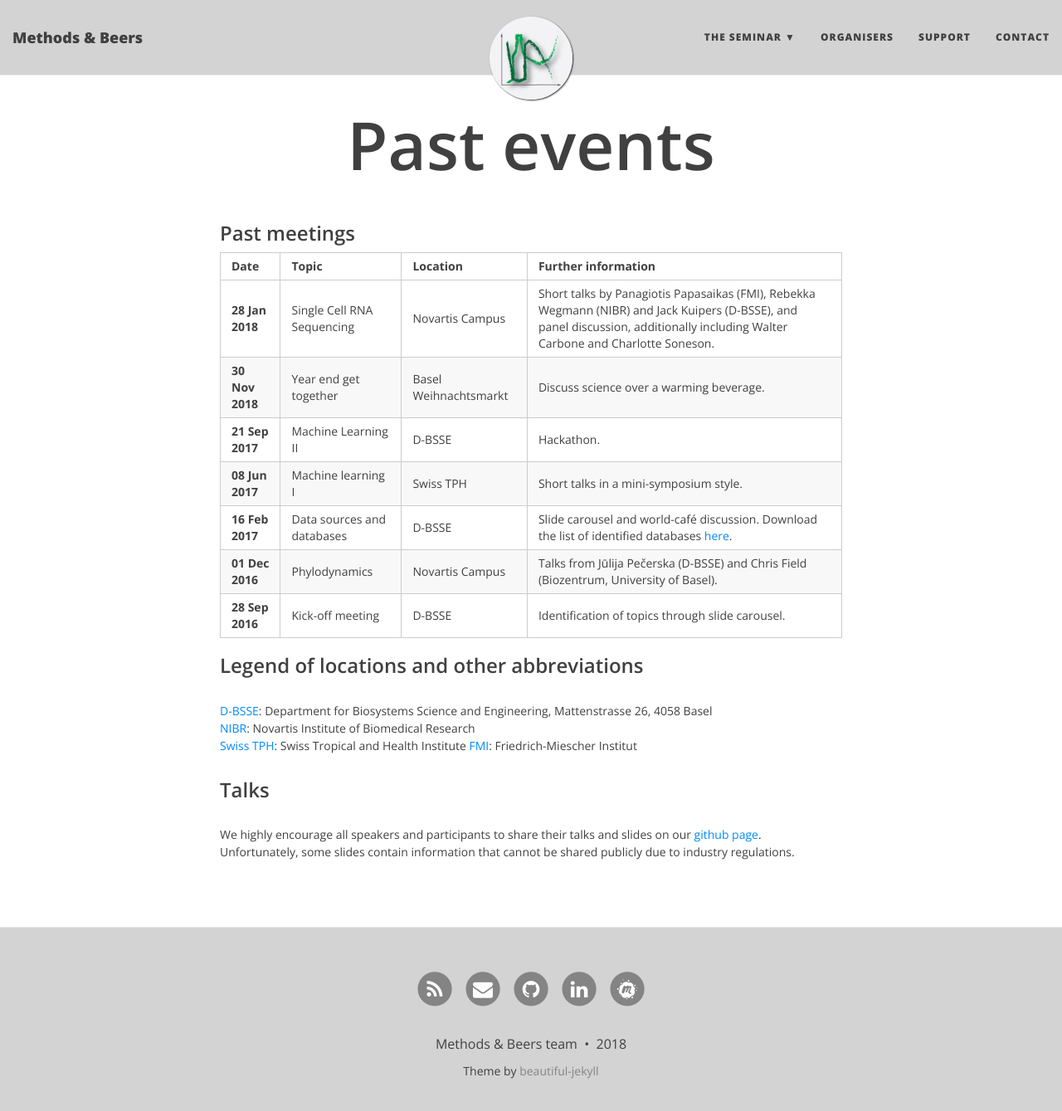
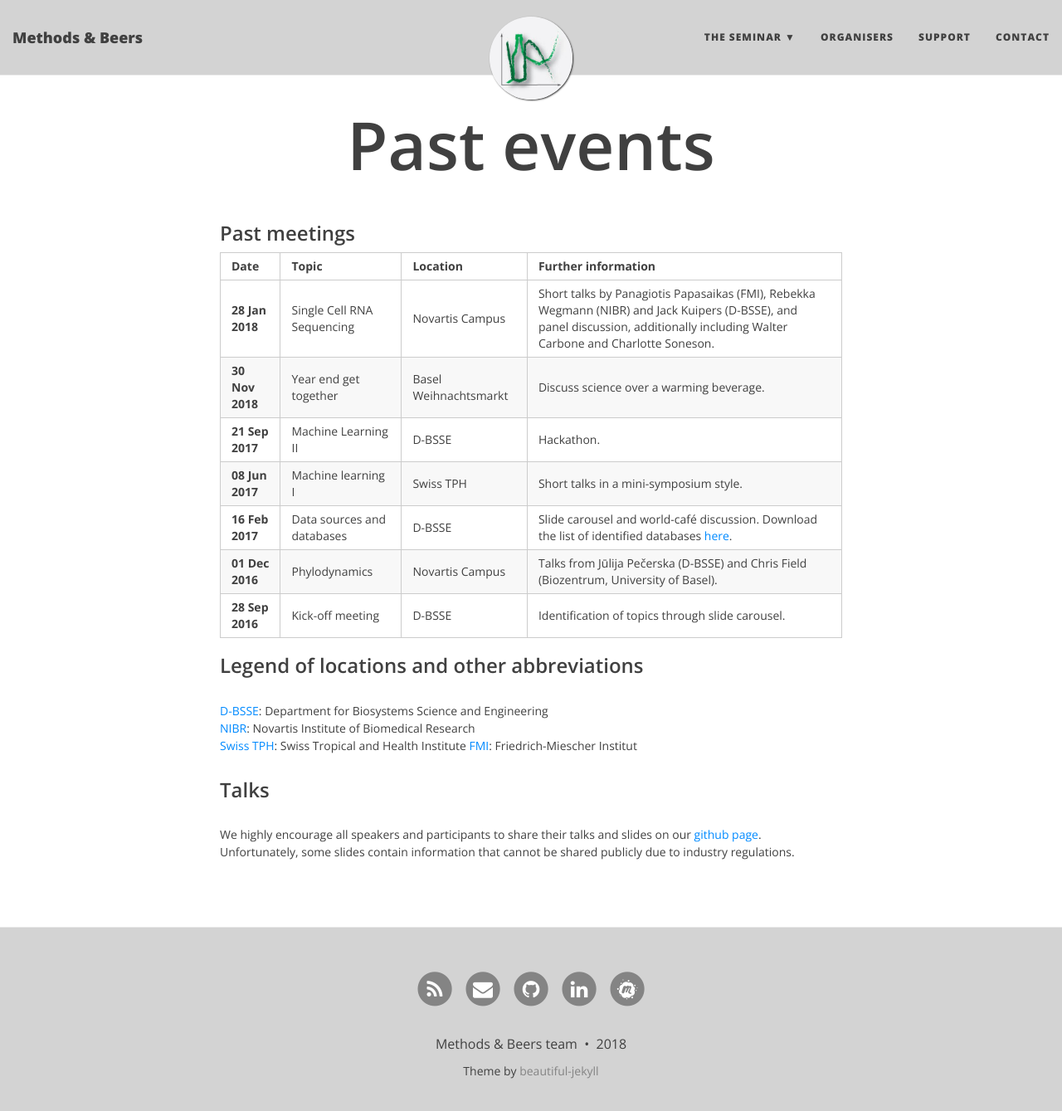
Before and after one commit to BaselComputationalCommunityInResearch/BaselComputationalCommunityInResearch.github.io, a Jekyll site: the page built from seminar/pastevents.md, in a window 1280 px wide and 1351 px high. Shown: the top 1339 px of the window at 83% size. Built offline with Jekyll 4.4.1, drawn with Linux system fonts in a browser that asks for light colours.

Commit message:
past meetings: small fixes

```diff
--- a/seminar/pastevents.md
+++ b/seminar/pastevents.md
@@ -20,7 +20,7 @@ title: Past events
 
 ### Legend of locations and other abbreviations
 
-[D-BSSE][link D-BSSE]: Department for Biosystems Science and Engineering, Mattenstrasse 26, 4058 Basel
+[D-BSSE][link D-BSSE]: Department for Biosystems Science and Engineering
 [NIBR][link NIBR]: Novartis Institute of Biomedical Research
 [Swiss TPH][link Swiss TPH]: Swiss Tropical and Health Institute
 [FMI][link FMI]: Friedrich-Miescher Institut
```
